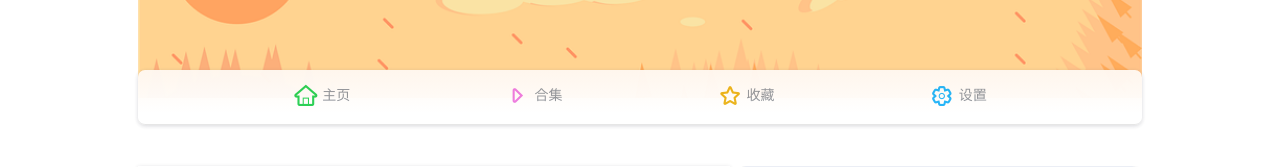
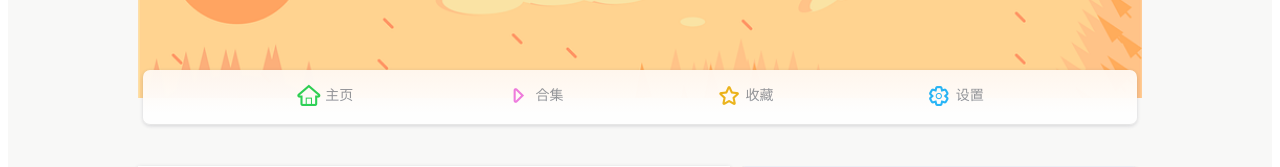
Before and after one commit to BUAA-GoodBro2021/MiliMili_frontend, a Vue app in the folder mili/: page /PersonalHomePage in a window 1280 px wide. Shown: the part 183-350 px from the top of the page. Built offline with nearby package versions, Linux system fonts and the light colour scheme.

Commit message:
Update PHP.vue

```diff
--- a/mili/src/views/PersonalHomePage/PHP.vue
+++ b/mili/src/views/PersonalHomePage/PHP.vue
@@ -1,5 +1,5 @@
 <template>
-  <div>
+  <div style="background-color: #f8f8f7">
     <el-container>
       <el-aside width="130px"></el-aside>
       <el-container>
@@ -14,19 +14,19 @@
           >
             <el-menu-item index="1" class="headcol">
               <span class="icomoon zy icohead"></span
-              ><span style="line-height=3em;"> 主页</span>
+              ><span class="catalogue"> 主页</span>
             </el-menu-item>
             <el-menu-item index="2" class="headcol">
               <span class="icomoon hj icohead"></span
-              ><span style="line-height=3em;"> 合集</span>
+              ><span class="catalogue"> 合集</span>
             </el-menu-item>
             <el-menu-item index="3" class="headcol">
               <span class="icomoon sc icohead"></span
-              ><span style="line-height=3em;"> 收藏</span>
+              ><span class="catalogue"> 收藏</span>
             </el-menu-item>
             <el-menu-item index="4" class="headcol">
               <span class="icomoon sz icohead"></span
-              ><span style="line-height=3em;"> 设置</span>
+              ><span class="catalogue"> 设置</span>
             </el-menu-item>
           </el-menu>
         </el-header>
@@ -87,7 +87,7 @@
               <!-- 间隔 -->
               <el-footer style="height: 2vh; width: 100%"></el-footer>
               <!-- 公告 -->
-              <div class="asd box">
+              <div style="width: 49vh">
                 <div class="NoticeTitle">公告</div>
                 <div>
                   <el-input
@@ -214,7 +214,7 @@ body {
 }
 .el-menu {
   position: relative;
-  width: 100%;
+  width: 99%;
   height: 6.7vh;
   display: flex;
   justify-content: space-between;
@@ -222,13 +222,18 @@ body {
   background: linear-gradient(rgb(255, 248, 241), white 80%);
   opacity: 0.97;
   box-shadow: 0 1px 4px 0 rgb(58 62 81 / 20%);
-  margin-left: 0 !important;
+  margin-left: 0.5% !important;
   margin-right: 0 !important;
   top: 23vh !important;
   border-radius: 0.9vh;
 }
 .el-menu-item {
   height: 3.5em;
+}
+
+.catalogue {
+  line-height: 3em;
+  text-align: center;
 }
 
 .headcol {
```
